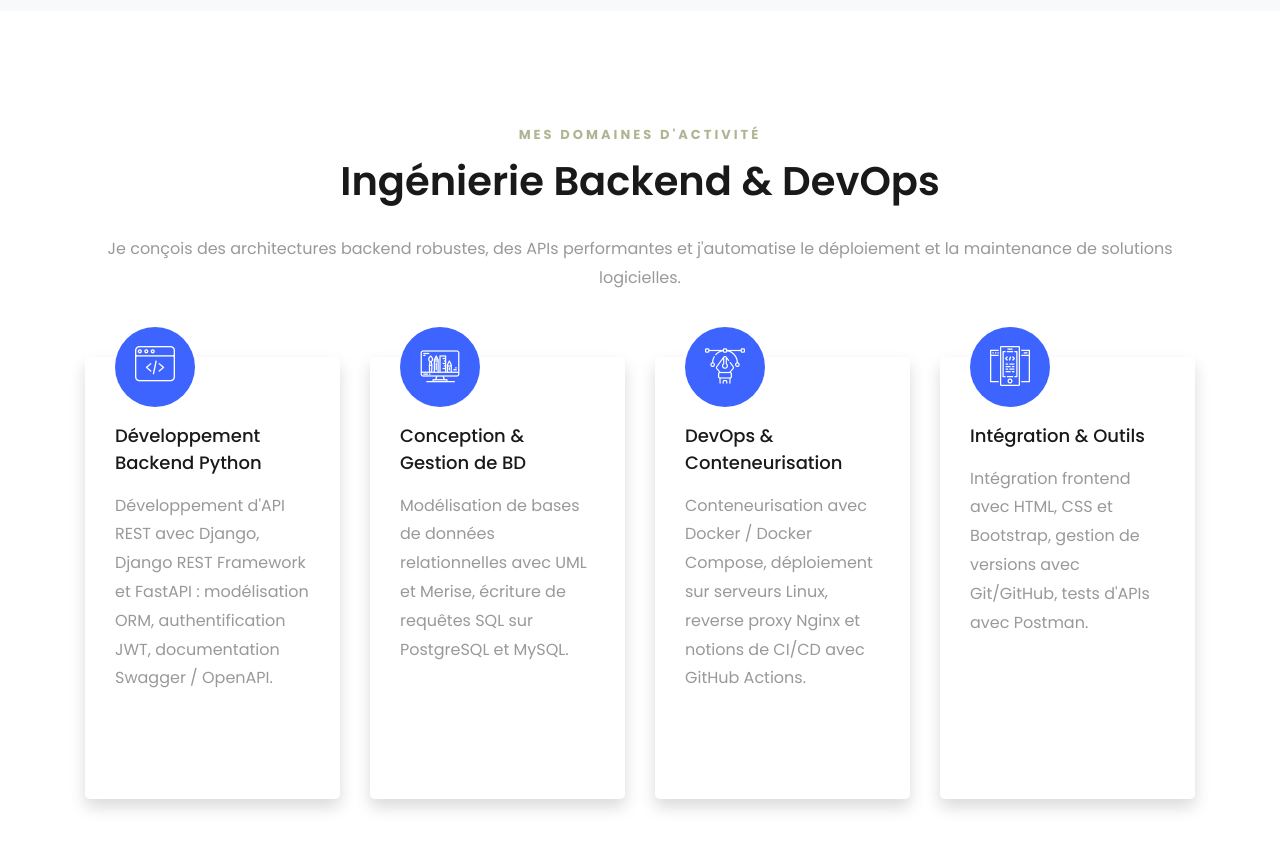
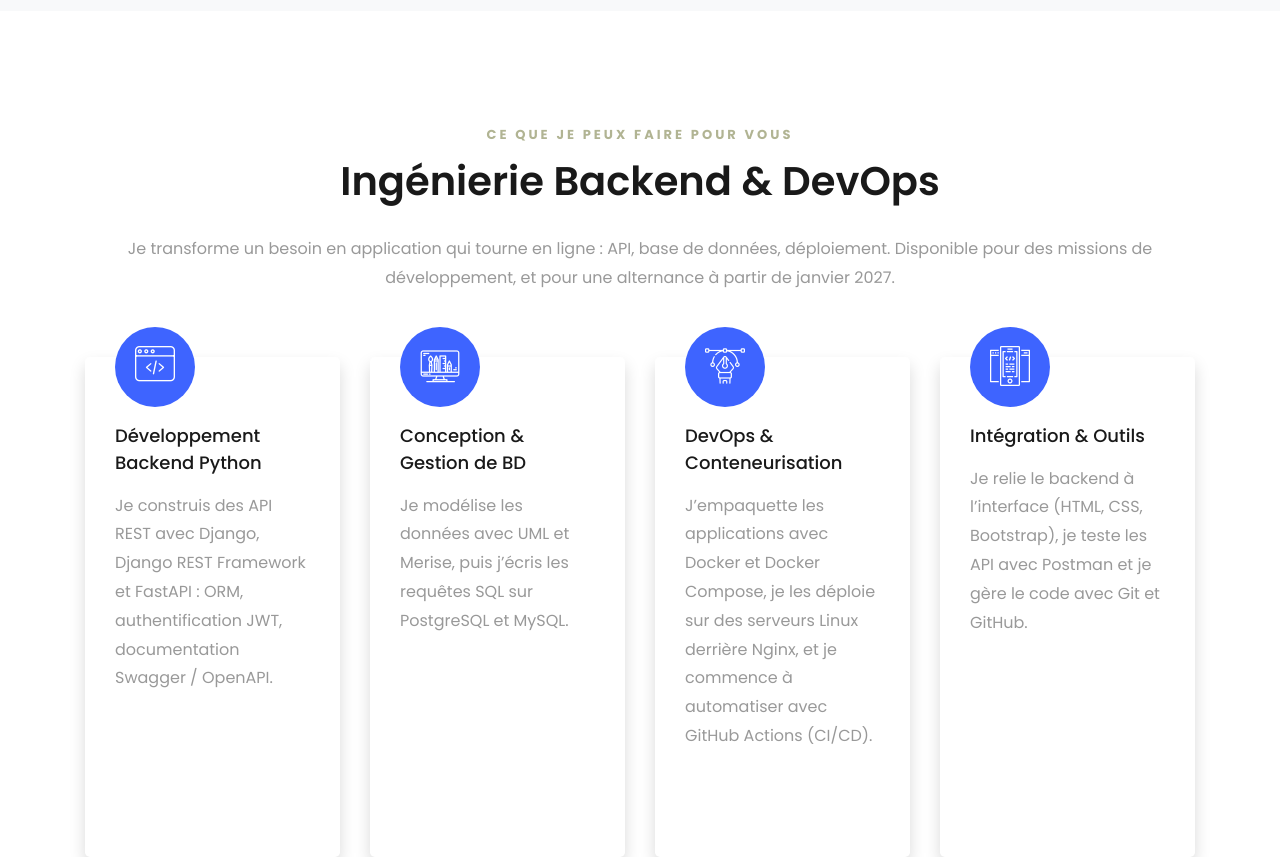
Before and after one commit to Webbymamadou/mon_portofolio, a React (Vite) app: page / in a window 1280 px wide. Shown: the part 3340-4197 px from the top of the page. Built offline with nearby package versions, Linux system fonts and the light colour scheme.

Commit message:
mise a jour des inforùations

```diff
--- a/src/components/Services.jsx
+++ b/src/components/Services.jsx
@@ -6,22 +6,22 @@ const SERVICES = [
   {
     icon: 'flaticon-web-programming',
     title: 'Développement Backend Python',
-    desc: "Développement d'API REST avec Django, Django REST Framework et FastAPI : modélisation ORM, authentification JWT, documentation Swagger / OpenAPI."
+    desc: "Je construis des API REST avec Django, Django REST Framework et FastAPI : ORM, authentification JWT, documentation Swagger / OpenAPI."
   },
   {
     icon: 'flaticon-computer',
     title: 'Conception & Gestion de BD',
-    desc: 'Modélisation de bases de données relationnelles avec UML et Merise, écriture de requêtes SQL sur PostgreSQL et MySQL.'
+    desc: 'Je modélise les données avec UML et Merise, puis j’écris les requêtes SQL sur PostgreSQL et MySQL.'
   },
   {
     icon: 'flaticon-vector',
     title: 'DevOps & Conteneurisation',
-    desc: 'Conteneurisation avec Docker / Docker Compose, déploiement sur serveurs Linux, reverse proxy Nginx et notions de CI/CD avec GitHub Actions.'
+    desc: 'J’empaquette les applications avec Docker et Docker Compose, je les déploie sur des serveurs Linux derrière Nginx, et je commence à automatiser avec GitHub Actions (CI/CD).'
   },
   {
     icon: 'flaticon-app-development',
     title: 'Intégration & Outils',
-    desc: "Intégration frontend avec HTML, CSS et Bootstrap, gestion de versions avec Git/GitHub, tests d'APIs avec Postman."
+    desc: "Je relie le backend à l’interface (HTML, CSS, Bootstrap), je teste les API avec Postman et je gère le code avec Git et GitHub."
   }
 ];
 
@@ -47,9 +47,9 @@ export default function Services() {
         {/* Titre de section */}
         <div className="row justify-content-center">
           <div className="col-md-12 heading-section text-center mb-5">
-            <span className="subheading">Mes domaines d'activité</span>
+            <span className="subheading">Ce que je peux faire pour vous</span>
             <h2 className="mb-4">Ingénierie Backend &amp; DevOps</h2>
-            <p>Je conçois des architectures backend robustes, des APIs performantes et j'automatise le déploiement et la maintenance de solutions logicielles.</p>
+            <p>Je transforme un besoin en application qui tourne en ligne : API, base de données, déploiement. Disponible pour des missions de développement, et pour une alternance à partir de janvier 2027.</p>
           </div>
         </div>
 
--- a/src/components/Skills.jsx
+++ b/src/components/Skills.jsx
@@ -34,7 +34,7 @@ const SKILLS = [
     subtitle1: 'Niveau',
     desc1: 'Junior',
     subtitle2: 'Outils',
-    desc2: 'Nginx, SSH, CI/CD (jenkins)',
+    desc2: 'Docker, Nginx, SSH, CI/CD (jenkins)',
   },
   {
     name: 'Outils & Versioning',
```
